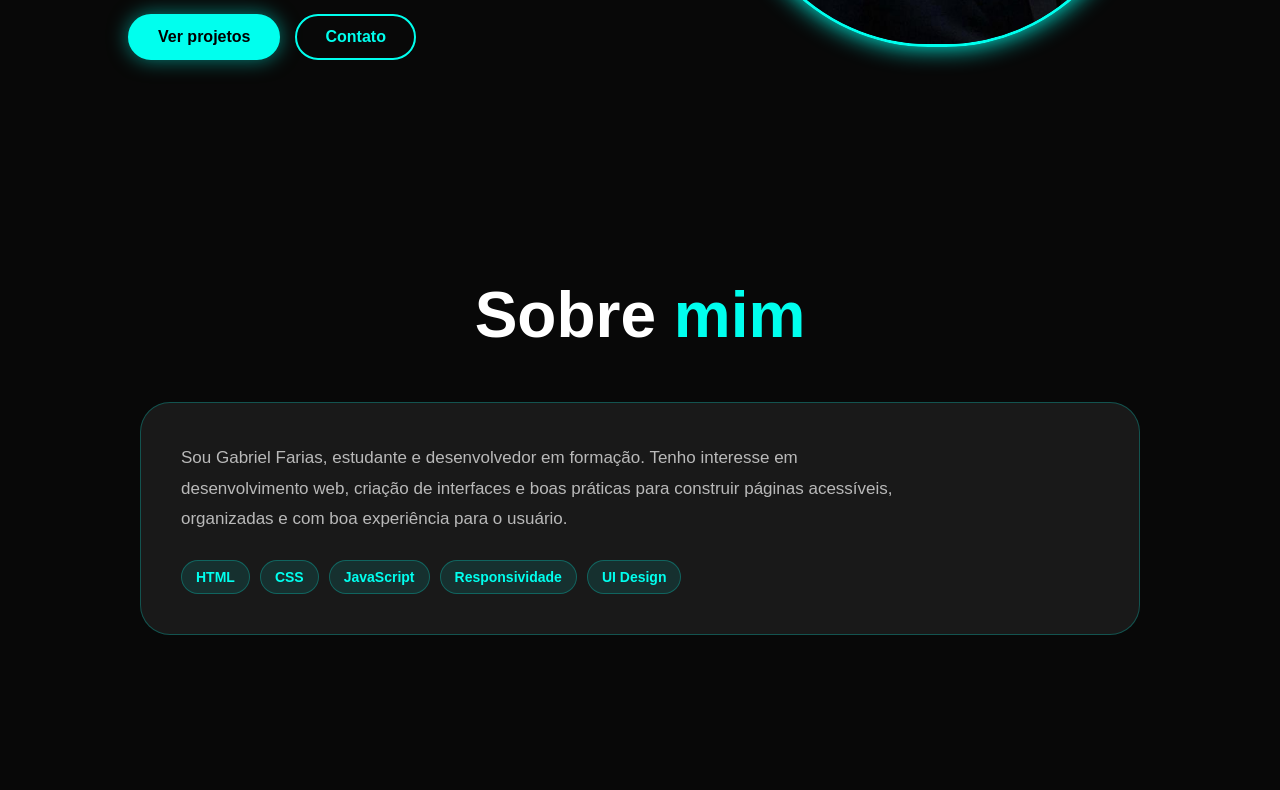
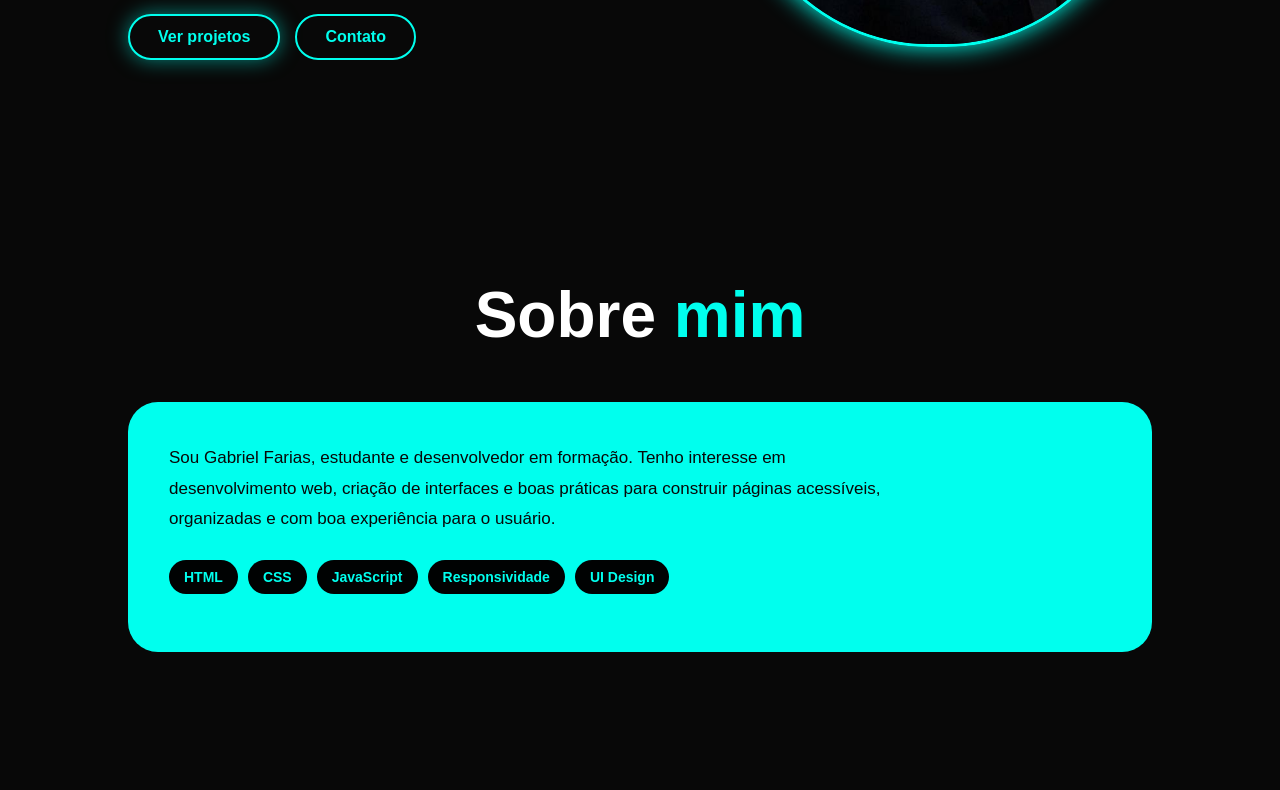
Before and after one commit to gfarias16/Portifolio, a plain HTML site: page index.html in a window 1280 px wide. Shown: the part 622-1412 px from the top of the page. Drawn offline with nearby package versions, Linux system fonts and the light colour scheme.

Commit message:
atualizaçoes no css

```diff
--- a/style.css
+++ b/style.css
@@ -126,7 +126,7 @@ section {
 .home-content p,
 .about-card p,
 .contact-card p {
-    color: var(--muted-color);
+    color: var(--bg-color);
     font-size: 1.7rem;
     line-height: 1.8;
     max-width: 72rem;
@@ -195,11 +195,11 @@ section {
 .btn {
     display: inline-block;
     padding: 1.2rem 2.8rem;
-    background: var(--main-color);
+    background: var(--bg-color);
     box-shadow: 0 0 20px rgba(0, 255, 238, 0.5);
     border-radius: 999px;
     font-size: 1.6rem;
-    color: #000000;
+    color: var(--main-color);
     border: 2px solid var(--main-color);
     font-weight: 800;
     transition: 0.3s ease-in-out;
@@ -254,25 +254,41 @@ section {
 }
 
 @keyframes words {
-    0%, 33% {
+
+    0%,
+    33% {
         content: "interfaces responsivas";
     }
 
-    34%, 66% {
+    34%,
+    66% {
         content: "experiencias digitais";
     }
 
-    67%, 100% {
+    67%,
+    100% {
         content: "sites modernos";
     }
 }
 
 @keyframes typing {
-    0%, 6%, 33%, 39%, 66%, 72%, 100% {
+
+    0%,
+    6%,
+    33%,
+    39%,
+    66%,
+    72%,
+    100% {
         width: calc(100% + 0.8rem);
     }
 
-    12%, 27%, 45%, 60%, 78%, 94% {
+    12%,
+    27%,
+    45%,
+    60%,
+    78%,
+    94% {
         width: 0;
     }
 }
@@ -291,10 +307,11 @@ section {
 
 .about-card,
 .contact-card {
-    max-width: 100rem;
+    max-width: 110rem;
+    height: 25rem;
     margin: 0 auto;
     padding: 4rem;
-    background: var(--card-color);
+    background: var(--main-color);
     border: 1px solid rgba(0, 255, 238, 0.25);
     border-radius: 3rem;
 }
@@ -310,8 +327,8 @@ section {
 .skills-list span,
 .project-tags span {
     padding: 0.8rem 1.4rem;
-    background: rgba(0, 255, 238, 0.1);
-    border: 1px solid rgba(0, 255, 238, 0.25);
+    background: rgb(0, 2, 2);
+    border: 1px solid rgba(0, 7, 7, 0.25);
     border-radius: 999px;
     color: var(--main-color);
     font-size: 1.4rem;
@@ -403,7 +420,7 @@ section {
 
 .project-card,
 .service-box {
-    background: var(--card-color);
+    background: var(--bg-color);
     border: 1px solid rgba(0, 255, 238, 0.25);
     border-radius: 2.4rem;
     overflow: hidden;
```
